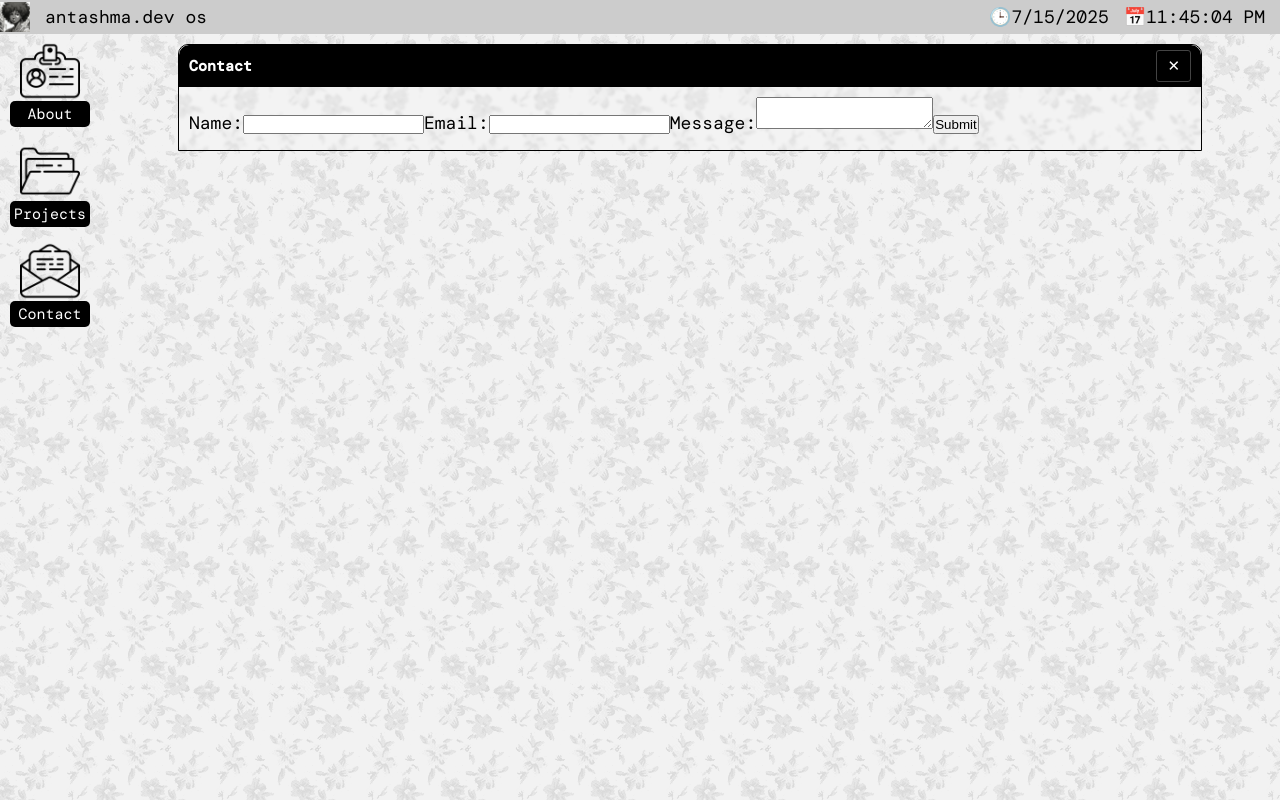
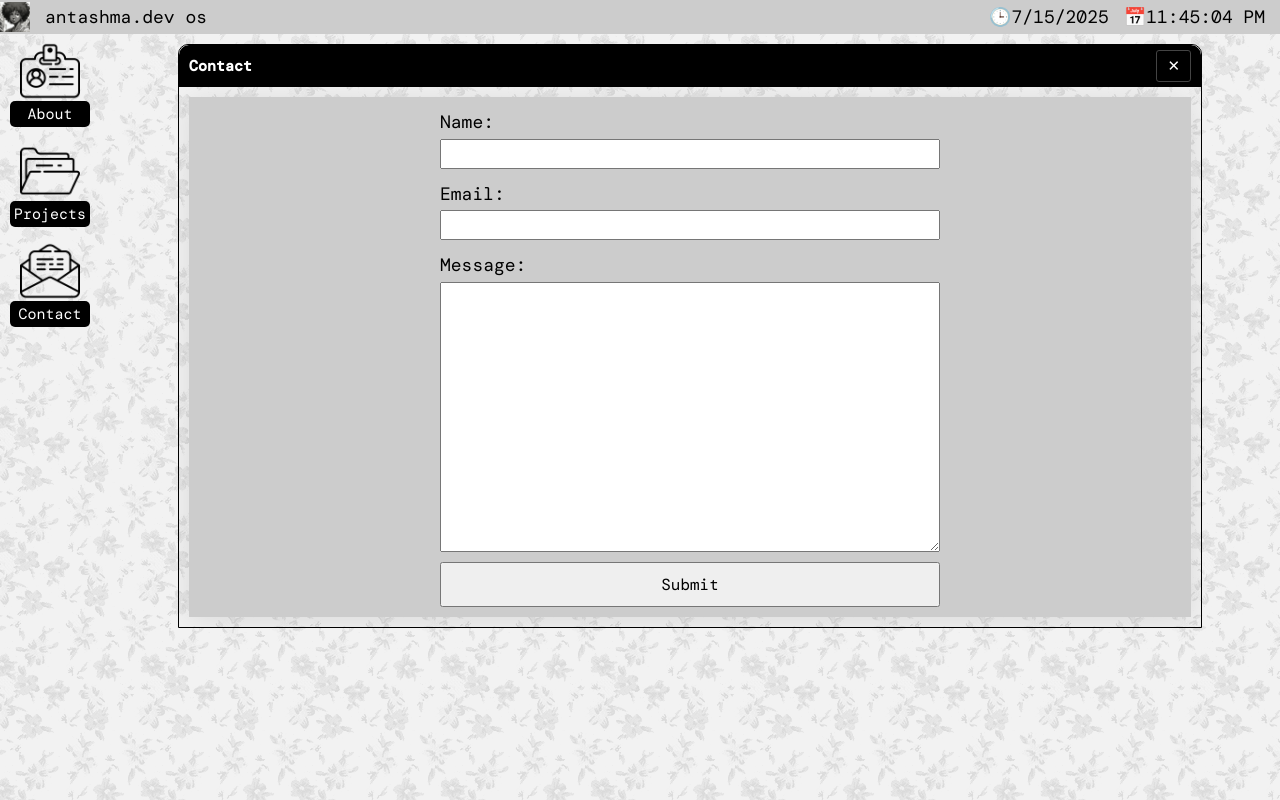
Before and after one commit to Antashma/antashma-site, a React (Vite) app: page /contact in a window 1280 px wide. Built offline with nearby package versions, Linux system fonts and the light colour scheme.

Commit message:
update contact form styling

```diff
--- a/src/App.css
+++ b/src/App.css
@@ -215,6 +215,56 @@ main {
     }
 }
 
+#contact {
+    .content {
+        background-color: #ccc;
+        margin: 10px;
+        justify-content: center;
+
+        form {
+            display: flex;
+            flex-direction: column;
+            gap: 10px;
+            height: 500px;
+            width: 500px;
+            justify-content: space-around;
+
+            label {
+                flex:1;
+                display: flex;
+                flex-direction: column;
+                width: 100%;
+
+               &#name-lbl, &#email-lbl {
+                    flex: 0;
+                    height: 70px;
+                }
+            }
+
+            input, textarea {
+                font-size: 1.6rem;
+                padding: 5px;
+            }
+
+            input[type="text"], input[type="email"] {
+                flex-shrink: 0;
+                height: 30px;
+            }
+
+            textarea {
+                font-family: Arial, Helvetica, sans-serif;
+                flex: 1;
+                min-height: 0;
+            }
+
+            input[type="submit"] {
+                padding: 10px 0;
+                font-family: var(--monoFont);
+            }
+        }
+    }
+}
+
 #message-sent, #message-failed {
     .content {
         flex-direction: column;
@@ -258,4 +308,9 @@ main {
     .profile-img {
         display: none;
     }
+
+    #contact form {
+        width: 100%;
+        min-width: 300px;
+    }
 }
--- a/src/pages/Contact.jsx
+++ b/src/pages/Contact.jsx
@@ -16,7 +16,7 @@ export default function Contact() {
         emailjs.sendForm('contact_service', 'contact_us', contactForm.current, {
         publicKey: "O5UN_FiqzW7zKoBEY",})
             .then(() => {
-                //console.log('SUCCESS!');
+                console.log('SUCCESS!');
                 navigate("/message-sent");
             })
             .catch((error) => {
@@ -28,15 +28,15 @@ export default function Contact() {
     return (
             <div className="content">
                 <form id="contact-form" ref={contactForm} onSubmit={handleSubmit}>
-                    <label>Name:
+                    <label id="name-lbl">Name:
                         <input required type="text" name="name" id="contact-name" />
                     </label>
 
-                    <label>Email:
+                    <label id="email-lbl">Email:
                         <input required type="email" name="email" id="contact-email"/>
                     </label>
 
-                    <label>Message:
+                    <label id="msg-lbl">Message:
                        <textarea required name="message" id="contact-message"></textarea>
                     </label>
                     <input type="submit" disabled={isDisabled} />
```
